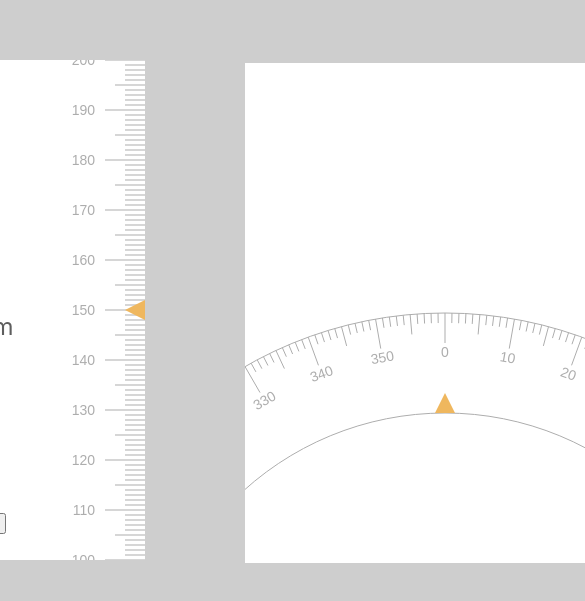
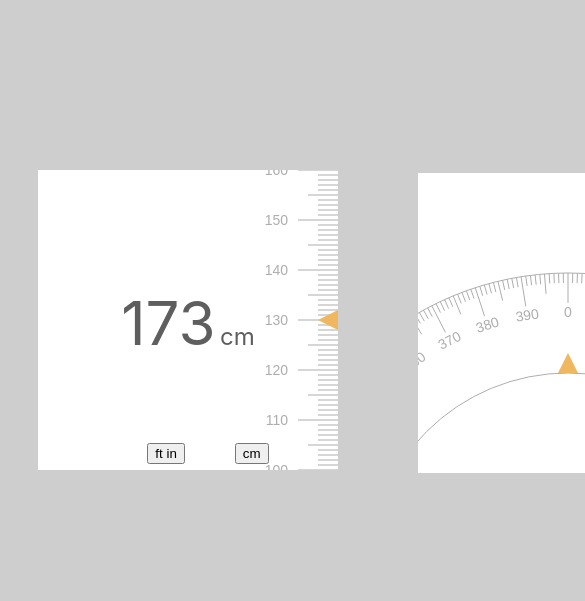
Before and after one commit to nitesh-dev/canvas-ruler, a website built with Vite: page index.html in a window 390 px wide. Shown: the part 117-718 px from the top of the page, 585 px wide, since content can reach past the window. Built offline with nearby package versions, Linux system fonts and the light colour scheme.

Commit message:
added responsive to circular scale

```diff
--- a/index.html
+++ b/index.html
@@ -9,12 +9,22 @@
 
   <body>
     <div id="app">
-      <div class="canvas-box">
+      <!-- <div class="canvas-box">
         <div class="text">
           <span class="big-text-ruler">173</span>
           <span class="small-text">cm</span>
         </div>
+        <div class="buttons">
+          <button>ft in</button>
+          <button>cm</button>
+        </div>
+      </div> -->
+      <div class="ruler-box">
         <canvas id="ruler-canvas" width="400" height="500"></canvas>
+        <div class="text">
+          <span class="big-text-ruler">173</span>
+          <span class="small-text">cm</span>
+        </div>
         <div class="buttons">
           <button>ft in</button>
           <button>cm</button>
--- a/src/AbstractCanvas.ts
+++ b/src/AbstractCanvas.ts
@@ -6,6 +6,11 @@ export abstract class AbstractCanvas {
   constructor(protected canvas: HTMLCanvasElement) {
     this.ctx = canvas.getContext("2d")!;
     this.addMouseListeners();
+    //resize observer
+    const resizeObserver = new ResizeObserver(() => {
+      this.redraw();
+    });
+    resizeObserver.observe(canvas);
   }
   redraw() {
     this.ctx.clearRect(0, 0, this.canvas.width, this.canvas.height);
--- a/src/CircularScale.ts
+++ b/src/CircularScale.ts
@@ -6,13 +6,17 @@ export class CircularScale extends AbstractCanvas {
   private pointerColor = "#EFB75E";
   private offX = 0;
   private angle = 0;
-  private maxValue = 360;
+  private maxValue = 400;
 
   constructor(canvas: HTMLCanvasElement) {
     super(canvas);
     this.redraw();
-
-
+  }
+  getValue() {
+    return Math.round((this.angle * this.maxValue) / (2 * Math.PI));
+  }
+  setValue(value: number) {
+    this.setAngle((2 * Math.PI * value) / this.maxValue);
   }
 
   setAngle(angle: number) {
@@ -38,10 +42,8 @@ export class CircularScale extends AbstractCanvas {
   protected override onDraw(ctx: CanvasRenderingContext2D): void {
     super.onDraw(ctx);
     ctx.save();
-    ctx.translate(0, this.canvas.height * 0.8);
     this.drawRuler(ctx);
     ctx.restore();
-    this.drawMarker(ctx);
   }
 
   private drawRuler(ctx: CanvasRenderingContext2D) {
@@ -50,23 +52,30 @@ export class CircularScale extends AbstractCanvas {
     const height = canvas.height;
     const centerX = width / 2;
     const centerY = height / 2;
-    const radius = Math.min(width, height);
+    const radius = Math.max(width, 200);
+    const diff = 100;
 
+    //find the circle y such that concentric circles are center of canvas
+    const y = centerY + radius - diff / 2;
+
+    //draw circle and marks
+    {
       ctx.save();
+      ctx.translate(centerX, y);
       ctx.strokeStyle = this.color;
       ctx.fillStyle = this.color;
 
-    ctx.translate(centerX, centerY);
+      // ctx.translate(centerX, y);
       ctx.rotate(-this.angle - Math.PI / 2);
-    console.log(this.angle * rad2deg);
+      console.log(this.angle * rad2deg, this.getValue());
 
       this.drawCircle(ctx, 0, 0, radius);
-    this.drawCircle(ctx, 0, 0, radius - 100);
+      this.drawCircle(ctx, 0, 0, radius - diff);
 
       const smallLineLen = 10;
       const medLineLen = 20;
       const bigLineLen = 30;
-    const numMarks = 360;
+      const numMarks = this.maxValue;
       const angleStep = (2 * Math.PI) / numMarks;
 
       for (let i = 0; i < numMarks; i++) {
@@ -101,8 +110,9 @@ export class CircularScale extends AbstractCanvas {
           ctx.restore();
         }
       }
-
       ctx.restore();
+    }
+    this.drawMarker(ctx, centerX, centerY + diff / 2);
   }
 
   private drawCircle(
@@ -129,9 +139,9 @@ export class CircularScale extends AbstractCanvas {
     ctx.stroke();
   }
 
-  private drawMarker(ctx: CanvasRenderingContext2D) {
+  private drawMarker(ctx: CanvasRenderingContext2D, x: number, y: number) {
     ctx.save();
-    ctx.translate(this.canvas.width / 2, this.canvas.height * 0.7);
+    ctx.translate(x, y);
     ctx.beginPath();
     ctx.moveTo(0, -20);
     ctx.lineTo(-10, 0);
--- a/src/main.ts
+++ b/src/main.ts
@@ -2,17 +2,23 @@ import { CircularScale } from "./CircularScale";
 import { LinearScale } from "./LinearScale";
 import "./style.css";
 
-
-
-const rulerText = document.querySelector(".big-text-ruler") as HTMLSpanElement
+// const rulerText = document.querySelector(".big-text-ruler") as HTMLSpanElement
 
 const obj = new LinearScale(
   document.getElementById("ruler-canvas") as HTMLCanvasElement,
   (value) => {
-    rulerText.innerText = value.toString();
+    // rulerText.innerText = value.toString();
   }
 );
 
 const circularScale = new CircularScale(
   document.getElementById("curve-canvas") as HTMLCanvasElement
 );
+
+const width = 300;
+const height = 300;
+const canvasList = document.querySelectorAll("canvas");
+canvasList.forEach((canvas) => {
+  canvas.width = width;
+  canvas.height = height;
+});
--- a/src/style.css
+++ b/src/style.css
@@ -9,37 +9,30 @@
   -moz-osx-font-smoothing: grayscale;
 }
 
-
 body {
-
   background-color: #cecece;
 }
 
-
-
 #app {
+  padding: 10px;
   display: flex;
   justify-content: center;
-  gap: 100px;
+  gap: 60px;
   align-items: center;
   min-height: 100vh;
+  width: max-content;
 }
 
-
 #app canvas {
-  width: 400px;
-  height: 500px;
   background-color: white;
 }
 
-
-.canvas-box{
+.ruler-box {
   position: relative;
-  width: max-content;
-  height: max-content;
+  padding: 20px;
 }
 
-.canvas-box .buttons{
+.ruler-box .buttons {
   display: flex;
   justify-content: center;
   align-items: center;
@@ -48,23 +41,25 @@ body {
   position: absolute;
   bottom: 32px;
   width: 100%;
-
+}
+.ruler-box canvas {
+  top: 0;
+  left: 0;
 }
 
-
-.canvas-box .text{
+.ruler-box .text {
   position: absolute;
   top: 50%;
   left: 50%;
   transform: translate(-50%, -50%);
 }
 
-.canvas-box .text .big-text-ruler{
+.ruler-box .text .big-text-ruler {
   font-size: 60px;
   font-weight: 400;
 }
 
-.canvas-box .text span{
+.ruler-box .text span {
   font-size: 24px;
   color: rgb(94, 94, 94);
 }
```
Lines whose indentation alone changed are shown as unchanged.
